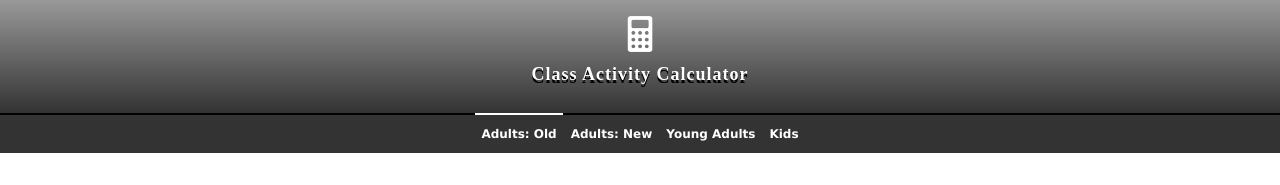
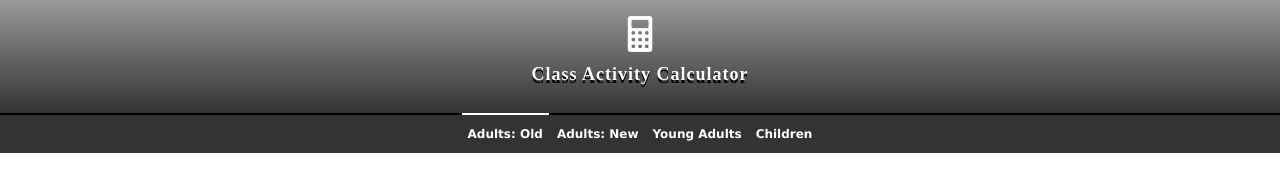
Before and after one commit to classactivitycalculator/classactivitycalculator.github.io, a plain HTML site: page index.html in a window 1280 px wide. Shown: the top 185 px of the page. Drawn offline with Linux system fonts and the light colour scheme.

Commit message:
Update index.html

```diff
--- a/index.html
+++ b/index.html
@@ -19,7 +19,7 @@
     <a href="index.html" id="current">Adults: Old</a>
     <a href="adults-new.html">Adults: New</a>
     <a href="young-adults.html">Young Adults</a>
-    <a href="kids.html">Kids</a>
+    <a href="children.html">Children</a>
   </nav>
   <main>
     <form autocomplete="off">
```
